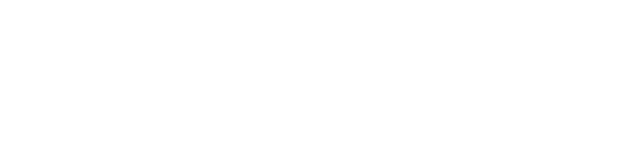
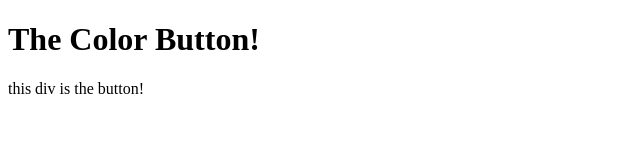
Before and after one commit to MatthewAaronGarza/color-button, a plain HTML site: page index.html in a window 1280 px wide. Shown: the whole page, without its empty margins (0-640 px from the left). Drawn offline with Linux system fonts and the light colour scheme.

Commit message:
Create basic html layout

```diff
--- a/index.html
+++ b/index.html
@@ -9,6 +9,14 @@
     <script src="script.js"></script>
 </head>
 <body>
+    <div class="content">
 
+        <h1 id="header">The Color Button!</h1>
+
+        <div class="color-button">
+            this div is the button!
+        </div>
+
+    </div>
 </body>
 </html>
```
